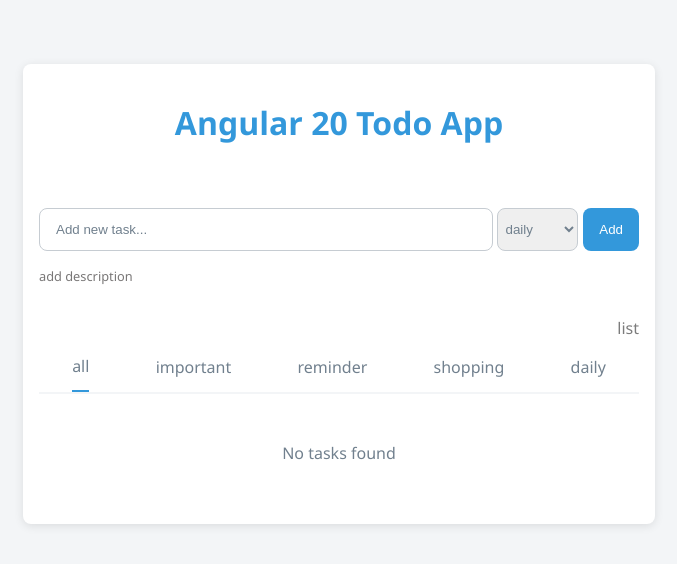
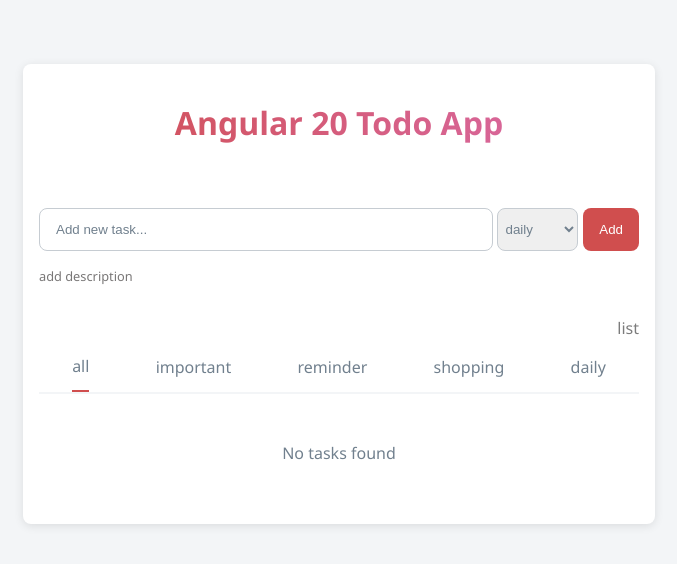
Before and after one commit to Amir-username/angular-todo-app, an Angular app: page / in a window 1280 px wide. Shown: the top 564 px of the page, without its empty margins (301-978 px from the left). Built offline with nearby package versions, Linux system fonts and the light colour scheme.

Commit message:
update colors

```diff
--- a/src/app/app.css
+++ b/src/app/app.css
@@ -9,8 +9,10 @@
 }
 h1 {
   text-align: center;
-  color: var(--color-primary);
+  background: linear-gradient(to right, var(--color-primary), hsl(325, 60%, 64%));
   margin-bottom: 4rem;
+  -webkit-text-fill-color: transparent;
+  -webkit-background-clip: text;
 }
 
 .grid {
--- a/src/styles.css
+++ b/src/styles.css
@@ -3,7 +3,7 @@
 :root {
   box-sizing: border-box;
   /* Base color palette */
-  --color-primary: hsl(204, 70%, 53%);
+  --color-primary: hsl(0, 58%, 56%);
   --color-primary-light: hsl(204, 70%, 60%);
   --color-secondary: hsl(145, 63%, 49%);
   --color-accent: hsl(6, 78%, 57%);
```
